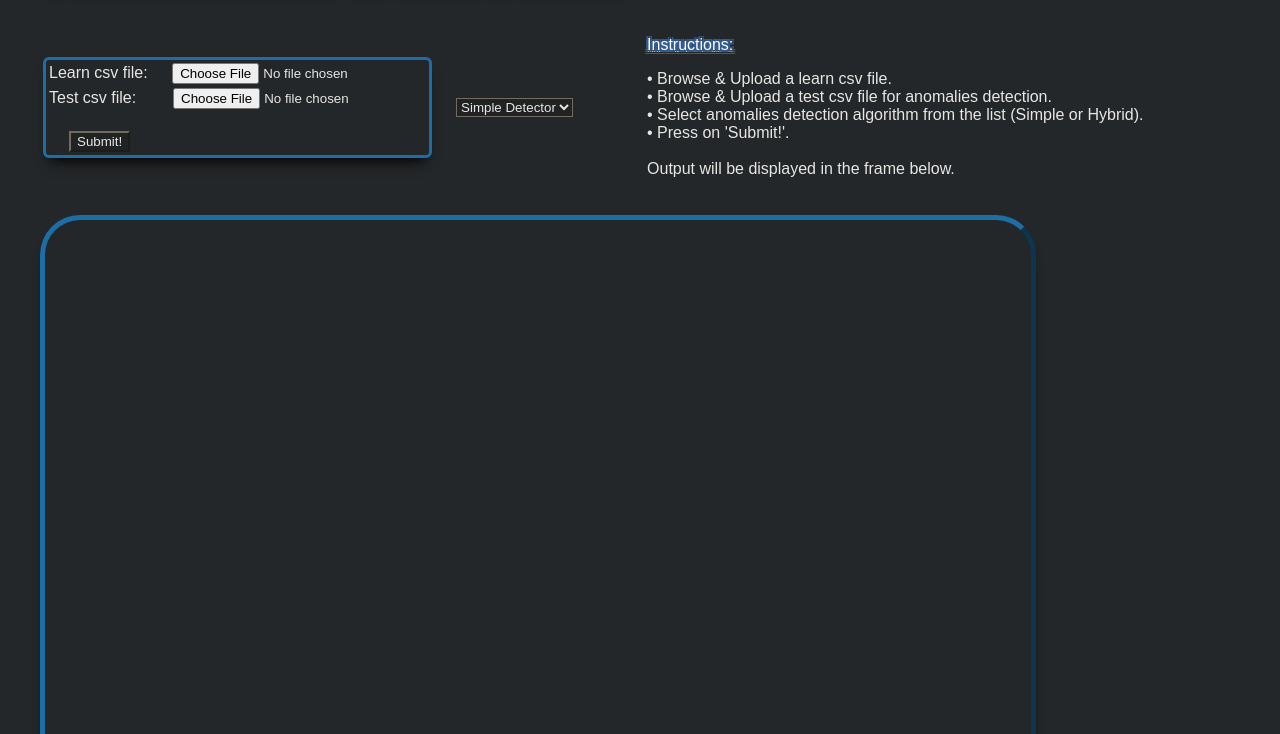
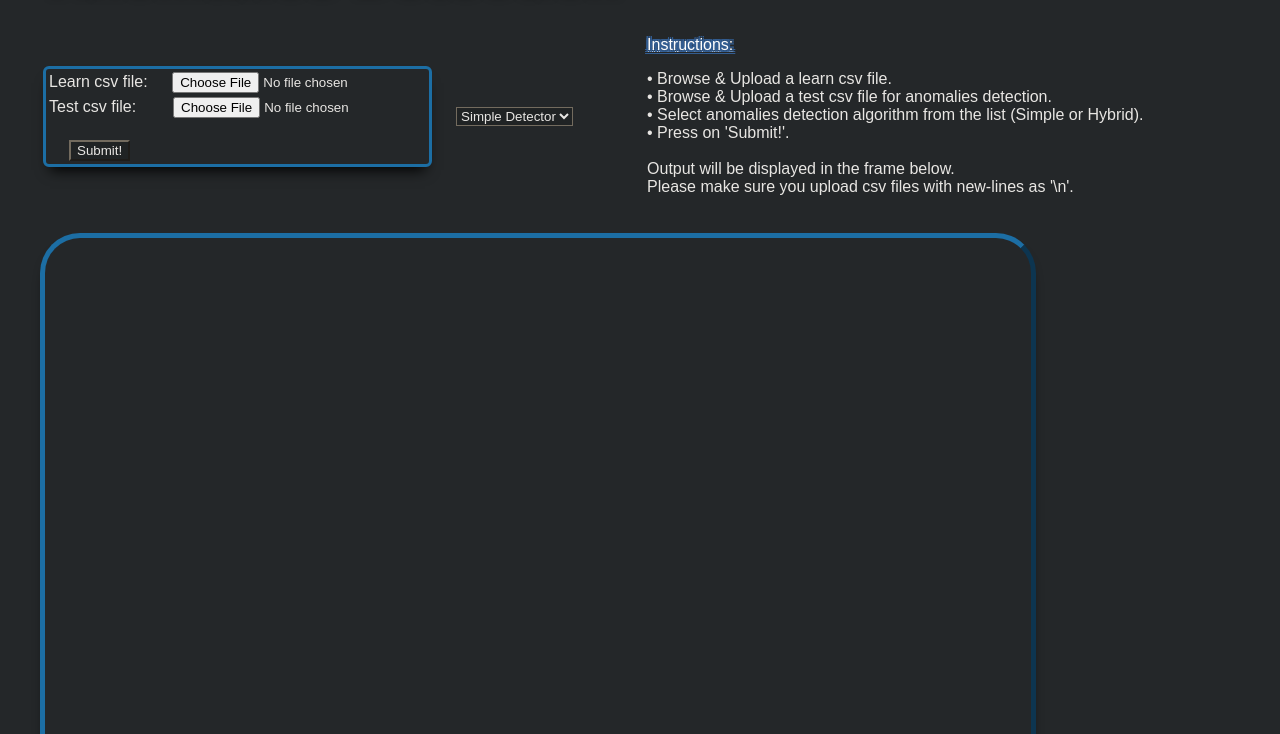
Before and after one commit to LironHaim15/anomalies_detection_web_app, a website: page views/index.html in a window 1280 px wide. Shown: the part 66-800 px from the top of the page. Drawn offline with Linux system fonts and the light colour scheme.

Commit message:
HTML added another line to instructions

```diff
--- a/views/index.html
+++ b/views/index.html
@@ -49,7 +49,9 @@
                             • Browse & Upload a test csv file for anomalies detection.<br>
                             • Select anomalies detection algorithm from the list (Simple or Hybrid).<br>
                             • Press on 'Submit!'.<br><br>
-                                Output will be displayed in the frame below.</p>
+                                Output will be displayed in the frame below.<br>
+                                Please make sure you upload csv files with new-lines as '\n'.</p>
+
                     </div>
                 </td>
             </tr>
```
